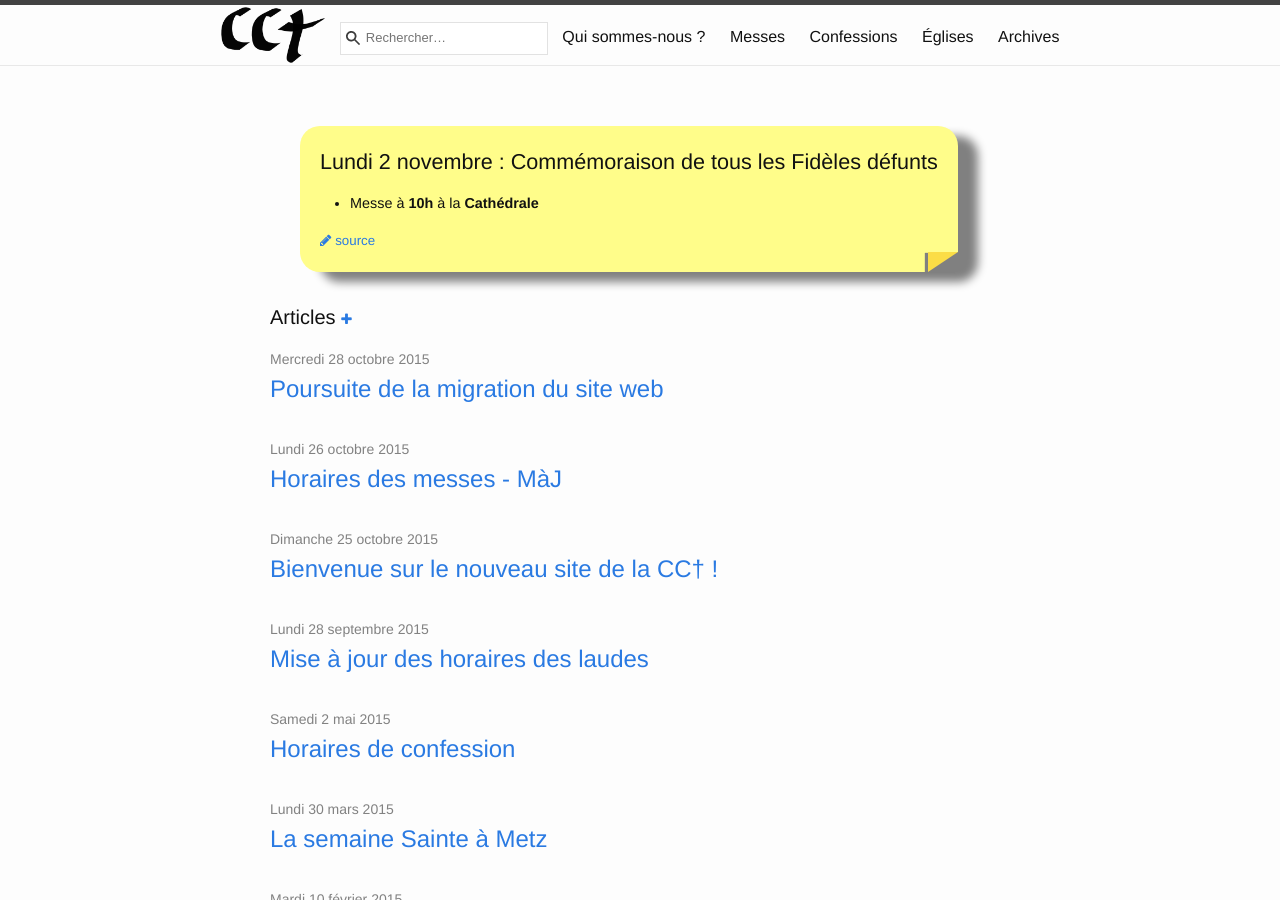
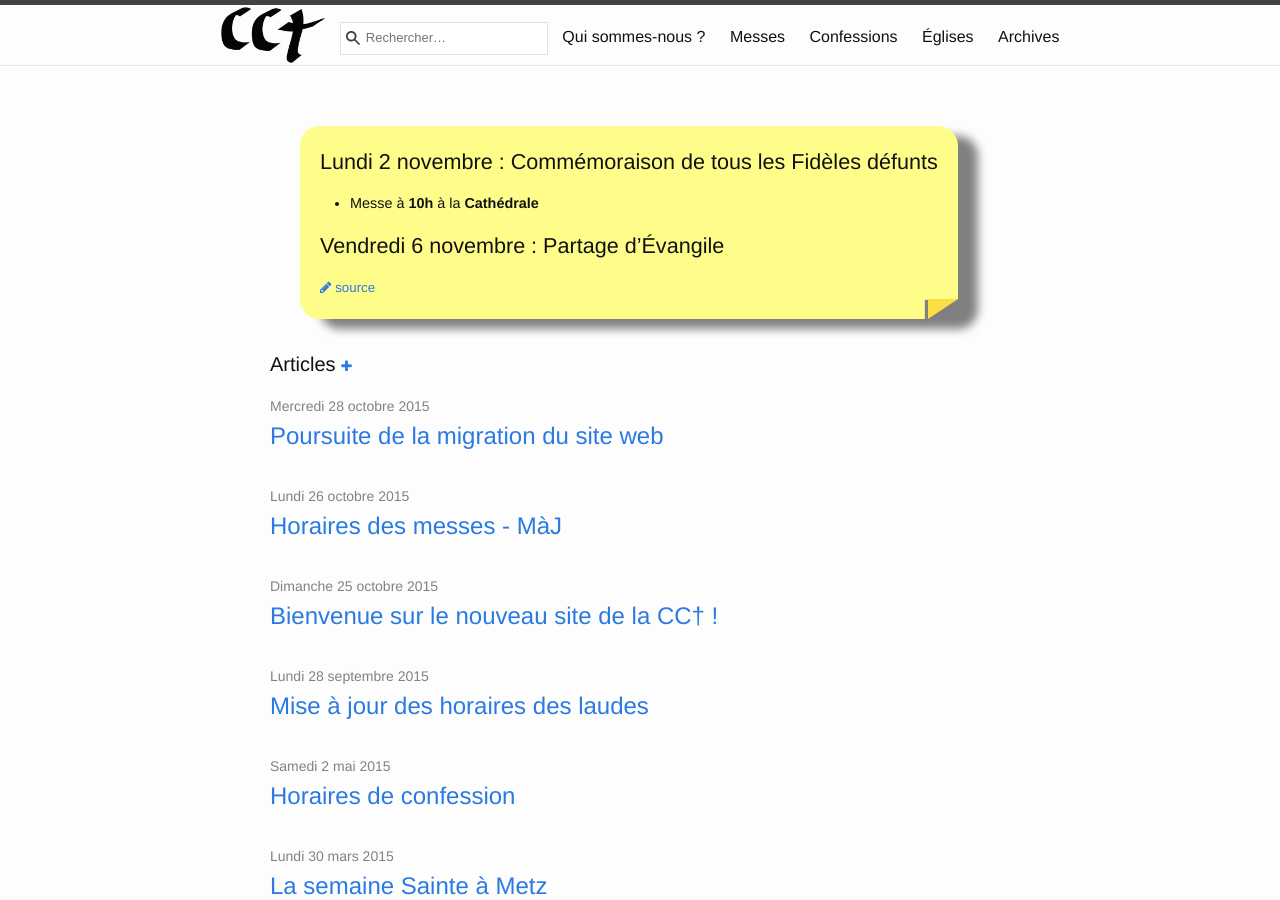
Before and after one commit to cccroix/cccroix.github.io, a Jekyll site: the page built from index.html, in a window 1280 px wide and 900 px high. Built offline with Jekyll 4.4.1, drawn with Linux system fonts in a browser that asks for light colours; nearby versions of some CDN libraries; the list of posts is cut into pages by our own code.

Commit message:
Partage évangile 6 novembre

```diff
--- a/blocnote.md
+++ b/blocnote.md
@@ -8,3 +8,5 @@ published: true
 ## Lundi 2 novembre : Commémoraison de tous les Fidèles défunts
 
 - Messe à **10h** à la **Cathédrale**
+
+## Vendredi 6 novembre : Partage d'Évangile
```
